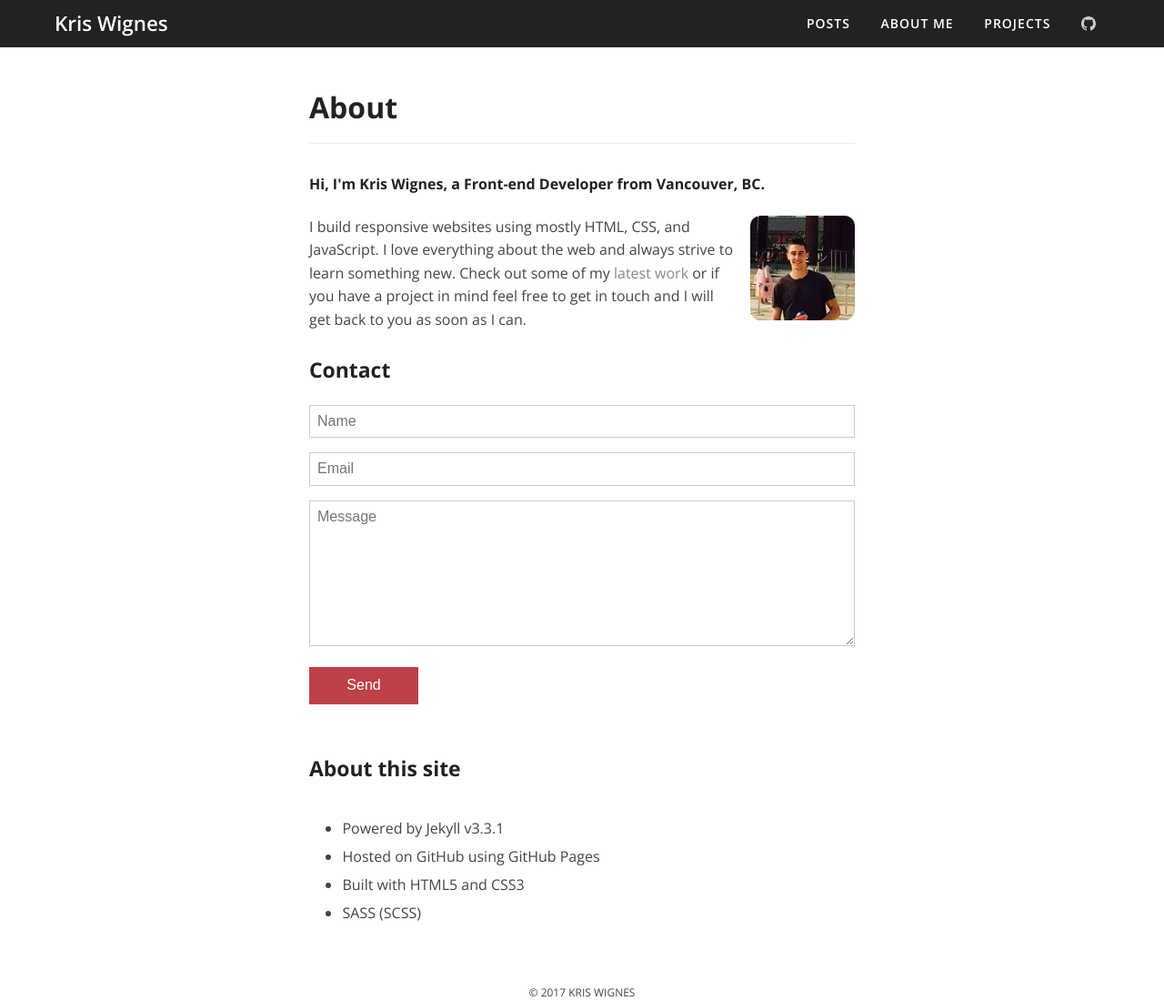
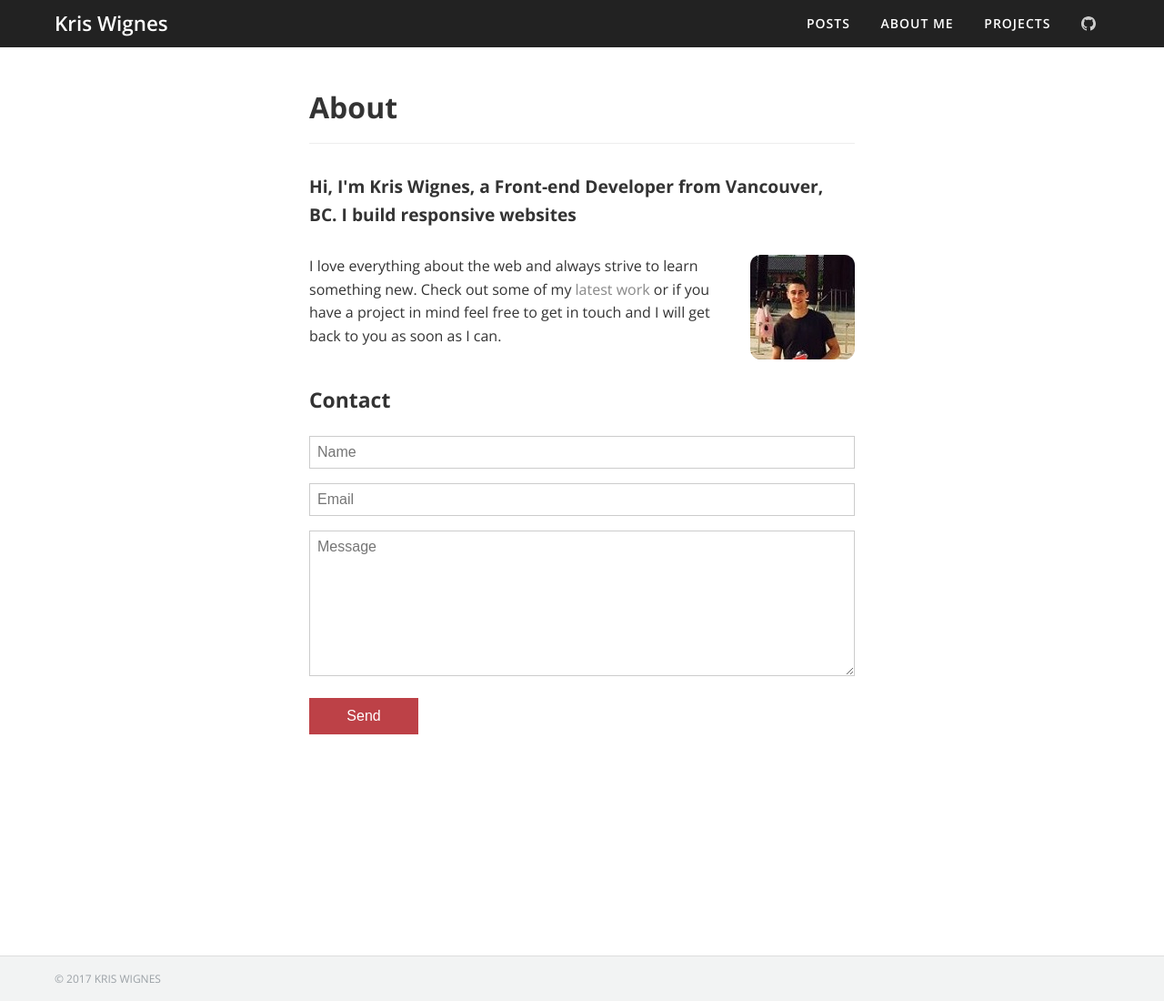
Before and after one commit to kwignes/kwignes.github.io, a Jekyll site: the page built from about.html, in a window 1280 px wide and 1100 px high. Shown: the whole window at 91% size. Built offline with Jekyll 4.4.1, drawn with Linux system fonts in a browser that asks for light colours; nearby versions of some CDN libraries.

Commit message:
compress

```diff
--- a/_config.yml
+++ b/_config.yml
@@ -35,7 +35,7 @@
 
 # Set the Sass partials directory, as we're using @imports
 sass:
-  style: :expanded # You might prefer to minify using :compressed
+  style: :compressed # You might prefer to minify using :compressed
 
 # Use the following plug-ins
 gems:
--- a/_layouts/default.html
+++ b/_layouts/default.html
@@ -47,9 +47,7 @@
 </main>
 
 <footer>
-  <div class="container">
   <p>&copy; 2017 Kris Wignes</p>
-  </div>
 </footer>
 
 
--- a/about.html
+++ b/about.html
@@ -5,12 +5,12 @@
 
 <div id="about">
 <h1>About</h1>
-<h4>Hi, I'm Kris Wignes, a Front-end Developer from Vancouver, BC. </h4>
+<h3>Hi, I'm Kris Wignes, a Front-end Developer from Vancouver, BC. I build responsive websites</h3>
 
 <div class="about-me">
 <img src="{{ site.url }}/img/2.jpg" alt="Kris Wignes">
 
-<p>I build responsive websites using mostly HTML, CSS, and JavaScript. I love everything about the web and always strive to learn something new. Check out some of my <a href="/projects"/>latest work</a> or if you have a project in mind feel free to get in touch and I will get back to you as soon as I can.</p>
+<p>I love everything about the web and always strive to learn something new. Check out some of my <a href="/projects"/>latest work</a> or if you have a project in mind feel free to get in touch and I will get back to you as soon as I can.</p>
 </div>
 
 </div>
@@ -49,7 +49,7 @@
 
 <!-- ======================================= -->
 
-<div id="about-site">
+<!-- <div id="about-site">
 <h2>About this site</h2>
 <ul>
 	<li>Powered by Jekyll v3.3.1</li>
@@ -58,3 +58,4 @@
 	<li>SASS (SCSS)</li>
 </ul>
 </div>
+ -->
--- a/style.scss
+++ b/style.scss
@@ -9,14 +9,15 @@
 
 @import "normalize";
 html {
-  height: 100%;
-  color: #444;
+      position: relative;
+    min-height: 100%;
+  color: #333;
   font: 400 1em/1.6 'Open Sans', sans-serif;
   text-rendering: optimizeLegibility;
 }
 
 h1, h2, h3, h4 ,h5, h6 {
-  color: #222;
+  color: #333;
 }
 
 h1 {
@@ -124,6 +125,7 @@
     position: absolute;
     z-index: 999;
     top: .37em;
+    font-weight: 600;
     margin-left: 60px;
     font-weight: 600;
     &:hover, &:focus, &:active {
@@ -173,17 +175,24 @@
   display: inline-block;
   text-transform: uppercase;
   font-weight: 600;
-  padding: 15px;
   margin: 0;
   letter-spacing: 1px;
   a {
   color: #fff;
+  padding: 15px;
+  display: block;
+      &:focus {
+    background-color: #363636;
+    color: #fff;
+  }
+  &:hover {
+    text-shadow: 0 0 30px #fefcc9;
+    color: #fff;
+  }
   }
 }
 
- nav a:hover {
-  color: #ccc;
-}
+
 /* Mobile navigation */
 .mobile-icon {
   width: 100%;
@@ -271,6 +280,9 @@
     color: #888;
     margin-bottom: 0;
   }
+  .arrow-show {
+    display: none;
+  }
   p {
     color: #444;
     margin-bottom: 0;
@@ -290,11 +302,18 @@
     }
     }
   }
+  a {
+    color: #333;
+    display: block;
+  }
   a:hover {
     color: #888;
   }
   a:hover h3 {
     color: #bd4147;
+  }
+  a:hover .arrow-show {
+    display: inline-block;
   }
   .date {
     font-size: 12px;
@@ -338,7 +357,7 @@
     font-size: .8125em;
   }
   .post-categories {
-    margin-bottom: 1.5em;
+    margin: .5em 0 1.5em;
     a {
       text-decoration: none;
     }
@@ -390,7 +409,7 @@
 }
 
 main.container {
-    margin: 6em auto 4em;
+    margin: 6em auto;
 }
 
 
@@ -477,7 +496,7 @@
 #thankyouBlock {
 text-align:center;
 color:rgba(255,255,255,0.6);
-background:#414a4f;
+background:#222222;
 padding:1em;
 margin:1em;
 border:1px #ccc solid;
@@ -490,8 +509,26 @@
 
 footer {
   font-size: 12px;
-  text-align: center;
   text-transform: uppercase;
+
+  clear: both;
+    width: 100%;
+    float: left;
+    margin-left: 0;
+    margin-right: 0;
+    clear: both;
+    position: absolute;
+    bottom: 0;
+    clear: both;
+    height: auto;
+    margin-top: 3em;
+    color: #9ba1a6;
+    background-color: #f2f3f3;
+    border-top: 1px solid #dddddd;
+    p {
+      margin: 0;
+      padding: 15px 60px;
+    }
 }
 
 
```
